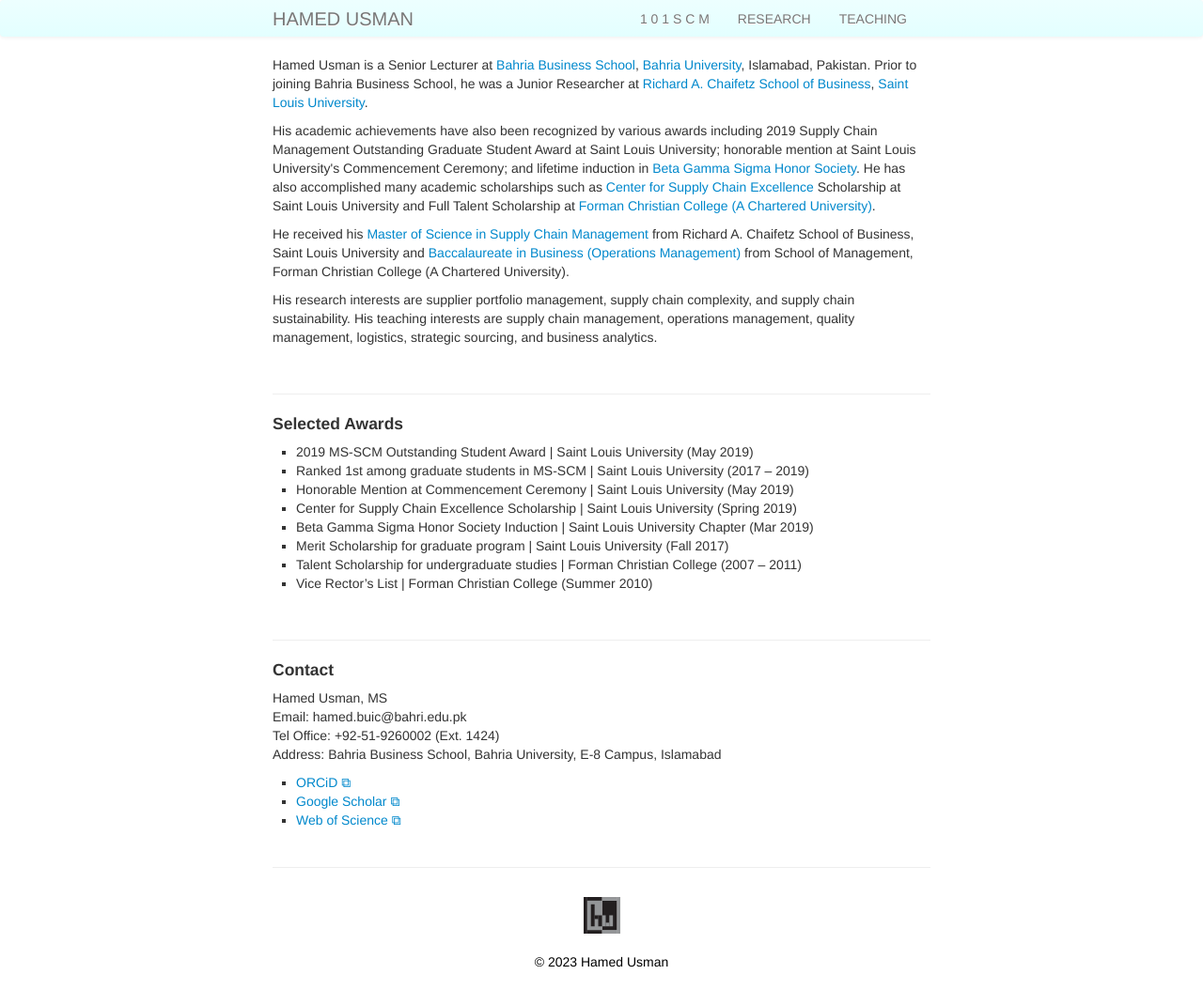
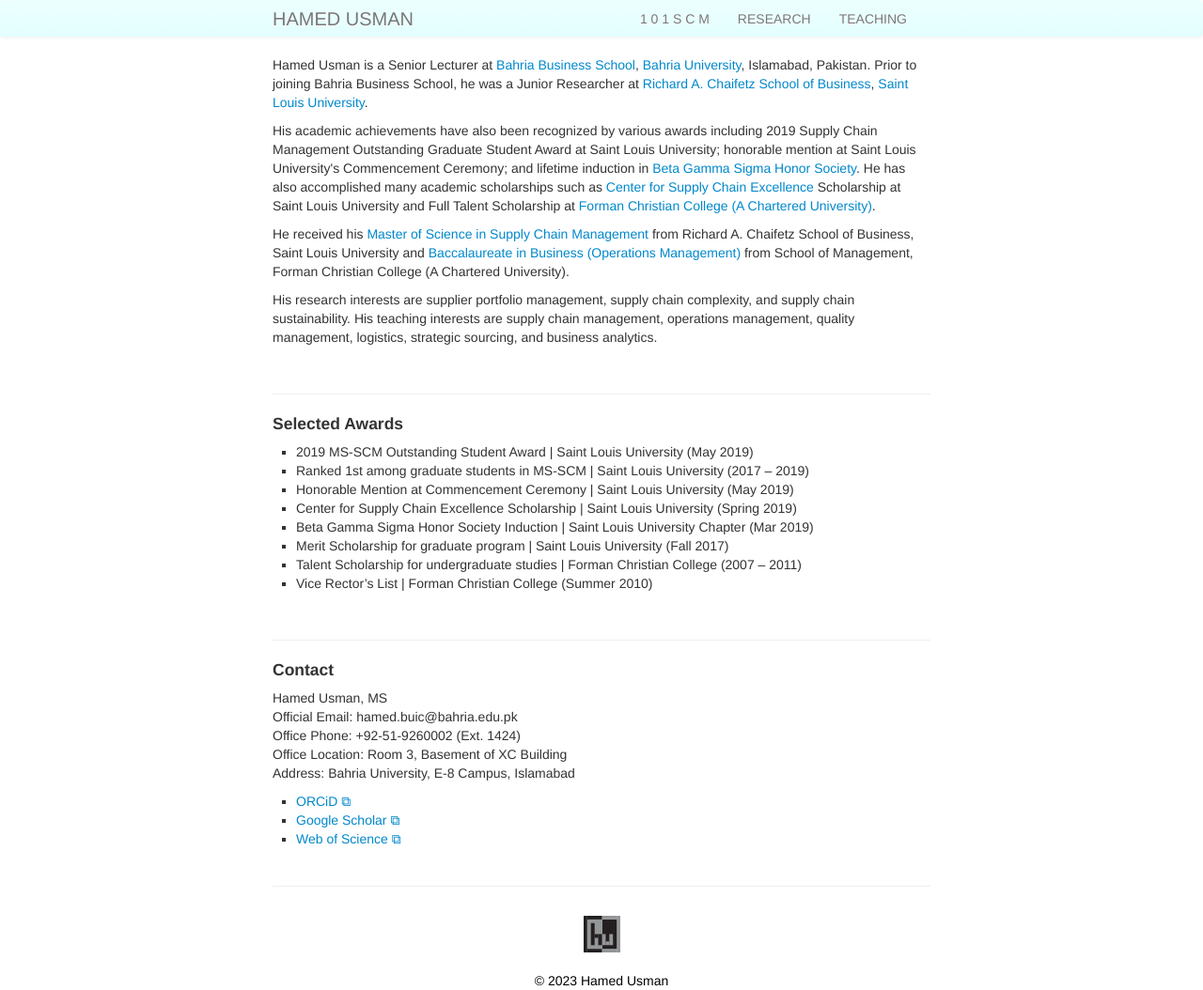
Before and after one commit to hamedusman/hamedusman.github.io, a Jekyll site: the page built from index.md, in a window 1280 px wide. Shown: the whole page at 94% size. Built offline with Jekyll 4.4.1, drawn with Linux system fonts in a browser that asks for light colours.

Commit message:
Update index.md

```diff
--- a/index.md
+++ b/index.md
@@ -33,9 +33,10 @@
 
 <h4>Contact</h4>
 Hamed Usman, MS <br/>
-Email: hamed.buic@bahri.edu.pk <br/>
-Tel Office: +92-51-9260002 (Ext. 1424) <br/>
-Address: Bahria Business School, Bahria University, E-8 Campus, Islamabad <br/>
+Official Email: hamed.buic@bahria.edu.pk <br/>
+Office Phone: +92-51-9260002 (Ext. 1424) <br/>
+Office Location: Room 3, Basement of XC Building <br/>
+Address: Bahria University, E-8 Campus, Islamabad <br/>
 
 <ul>
   <li><a href="https://orcid.org/0000-0003-3755-9345" target="_blank" rel="noopener noreferrer">ORCiD &#x29c9;</a></li>
```
